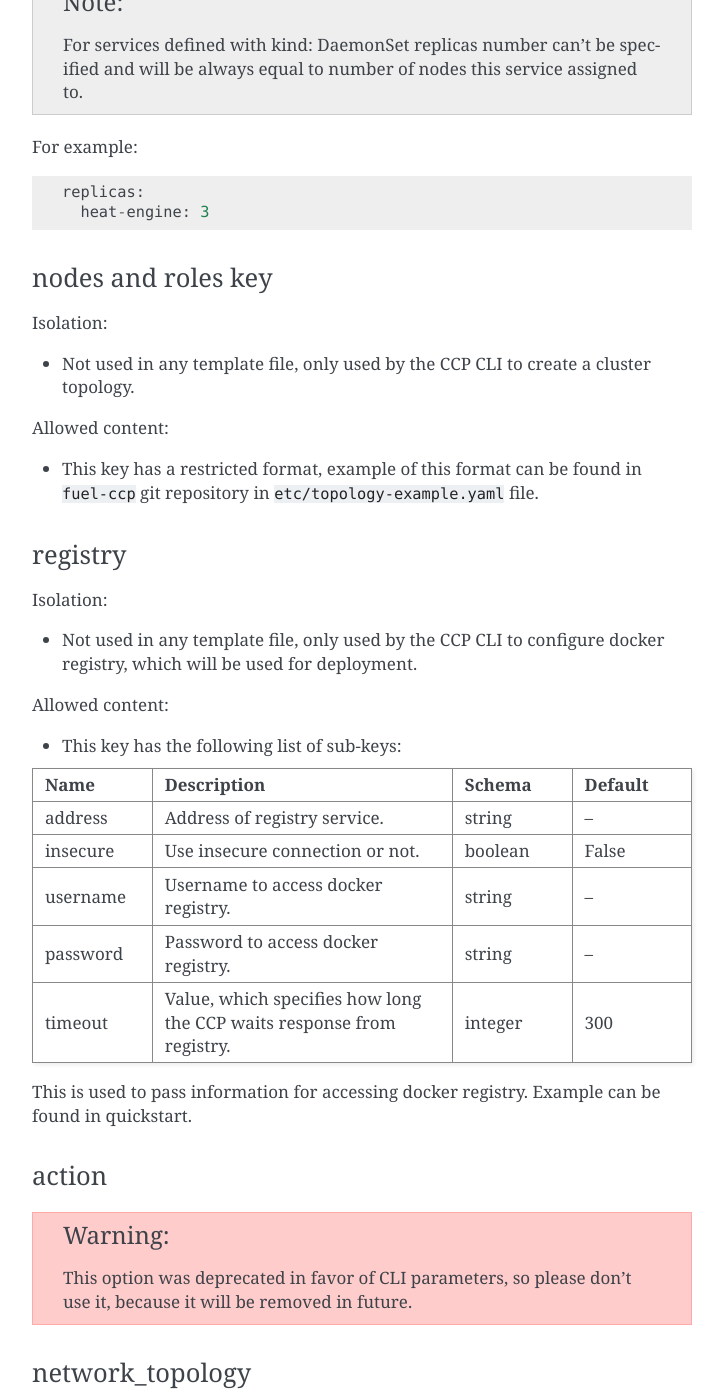
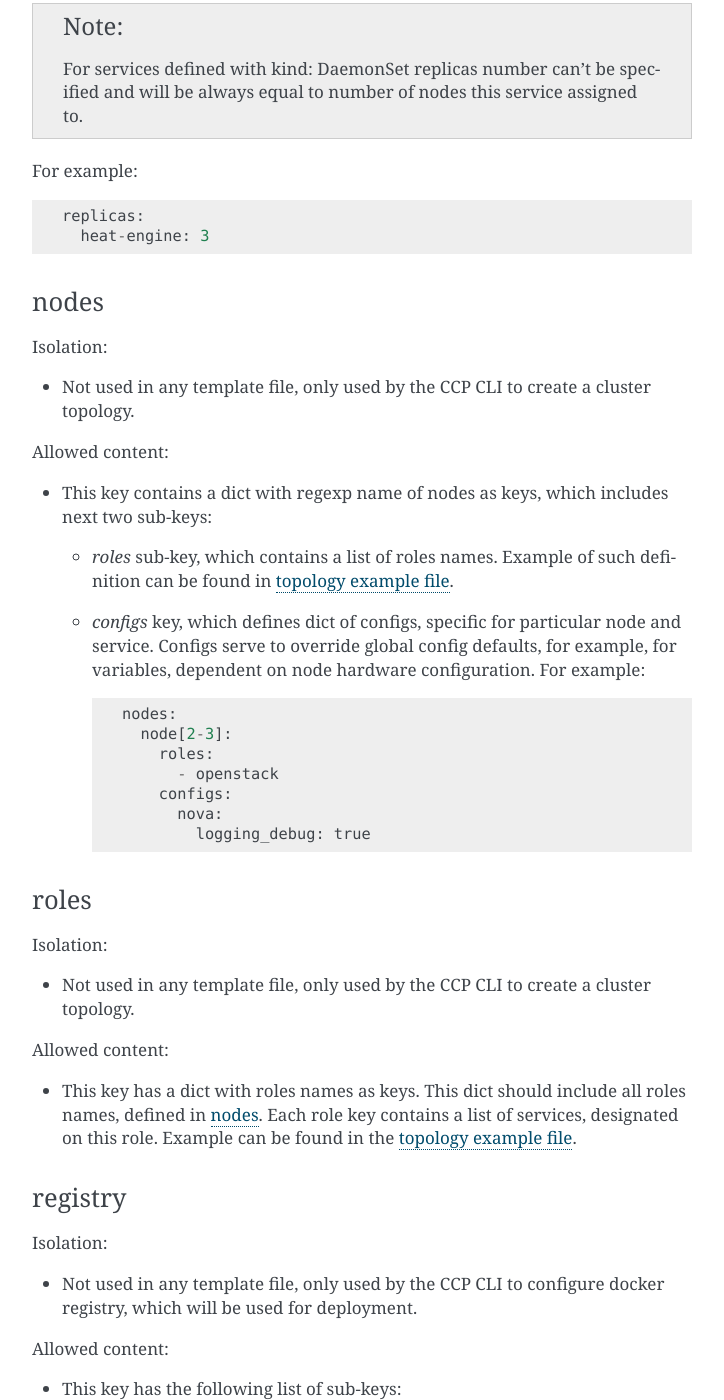
Before and after one commit to openstack-archive/fuel-ccp, a Sphinx documentation site: the page built from doc/source/config/types.rst, in a window 1280 px wide and 1400 px high, scrolled down 8075 px. Shown: the whole window, without its empty margins (388-1112 px from the left). Built offline with Sphinx 7.4.7, drawn with Linux system fonts in a browser that asks for light colours; some of the changed text lies outside the part shown.

Commit message:
Add information about new nodes sub-key to docs
Added new sub-key definition to documentation. Besides that,
refactor nodes and roles key types description in docs.

Change-Id: Ie8f15044e05c67e1ed1a8919e07ded3518e6b24c
Depends-on: I379f4840e6093b7910b5d7dd612de62b1fe0ac2e
Related-bug: #1653077

```diff
--- a/doc/source/config/types.rst
+++ b/doc/source/config/types.rst
@@ -44,7 +44,8 @@
 - :ref:`configs`
 - :ref:`files`
 - :ref:`kubernetes`
-- :ref:`nodes_roles`
+- :ref:`nodes`
+- :ref:`roles`
 - :ref:`replicas`
 
 Other specific variables
@@ -481,8 +482,42 @@
 
 Allowed content:
 
-- This key has a restricted format, example of this format can be found in
-  ``fuel-ccp`` git repository in ``etc/topology-example.yaml`` file.
+- This key contains a dict with regexp name of nodes as keys, which includes
+  next two sub-keys:
+
+  * *roles* sub-key, which contains a list of roles names. Example of such
+    definition can be found in `topology example file <https://github.com
+    /openstack/fuel-ccp/blob/master/etc/topology-example.yaml>`_.
+
+  * *configs* key, which defines dict of configs, specific for particular node
+    and service. Configs serve to override global config defaults, for example,
+    for variables, dependent on node hardware configuration. For example::
+
+       nodes:
+         node[2-3]:
+           roles:
+             - openstack
+           configs:
+             nova:
+               logging_debug: true
+
+.. _roles:
+
+roles
+-----
+
+Isolation:
+
+- Not used in any template file, only used by the CCP CLI to create a cluster
+  topology.
+
+Allowed content:
+
+- This key has a dict with roles names as keys. This dict should include
+  all roles names, defined in :ref:`nodes`. Each role key contains a list
+  of services, designated on this role. Example can be found in the `topology
+  example file <https://github.com/openstack/fuel-ccp/blob/master/etc/
+  topology-example.yaml>`_.
 
 .. _registry:
 
```
Also changed, not shown: other parts of doc/source/config/types.rst (+3 -3 lines).
